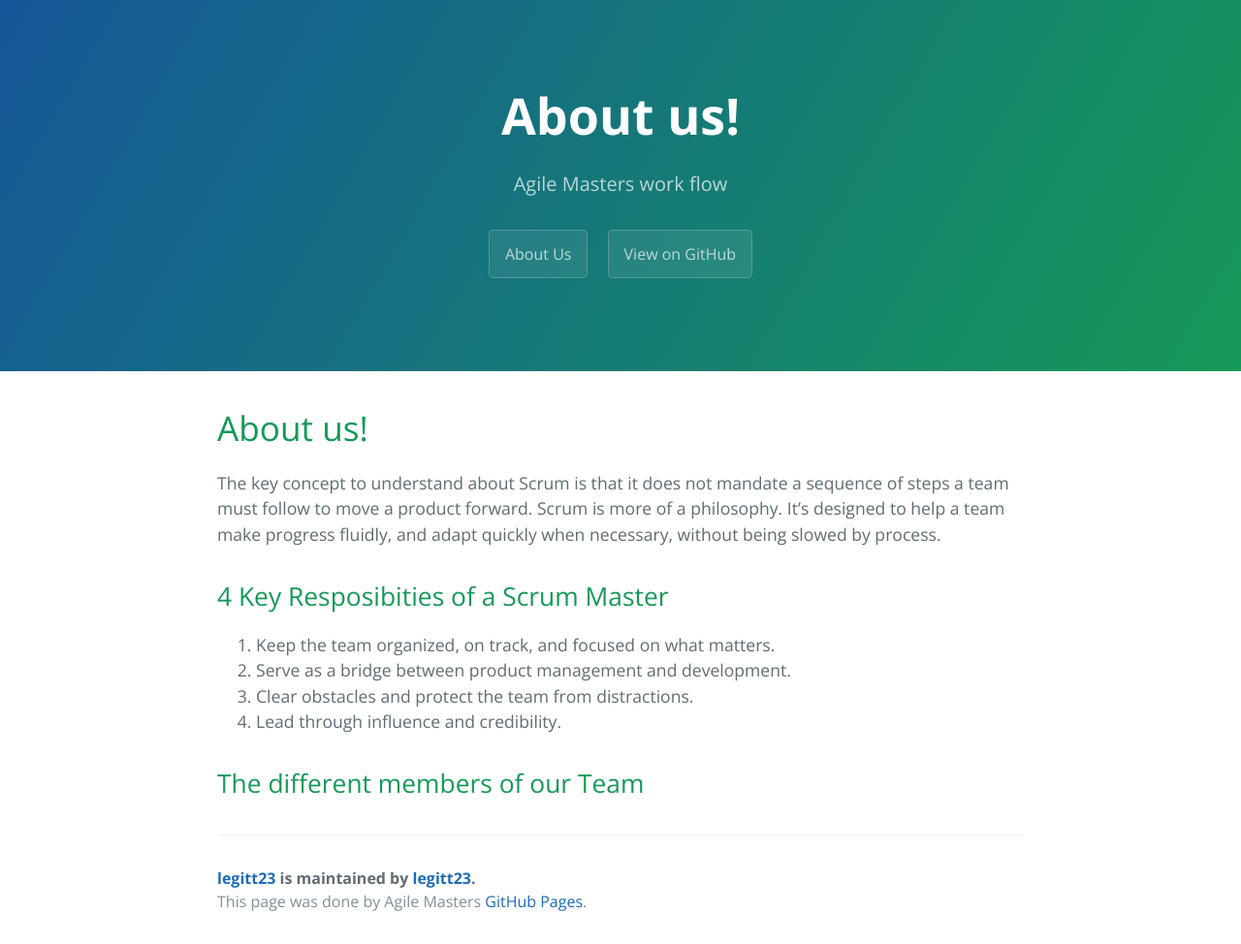
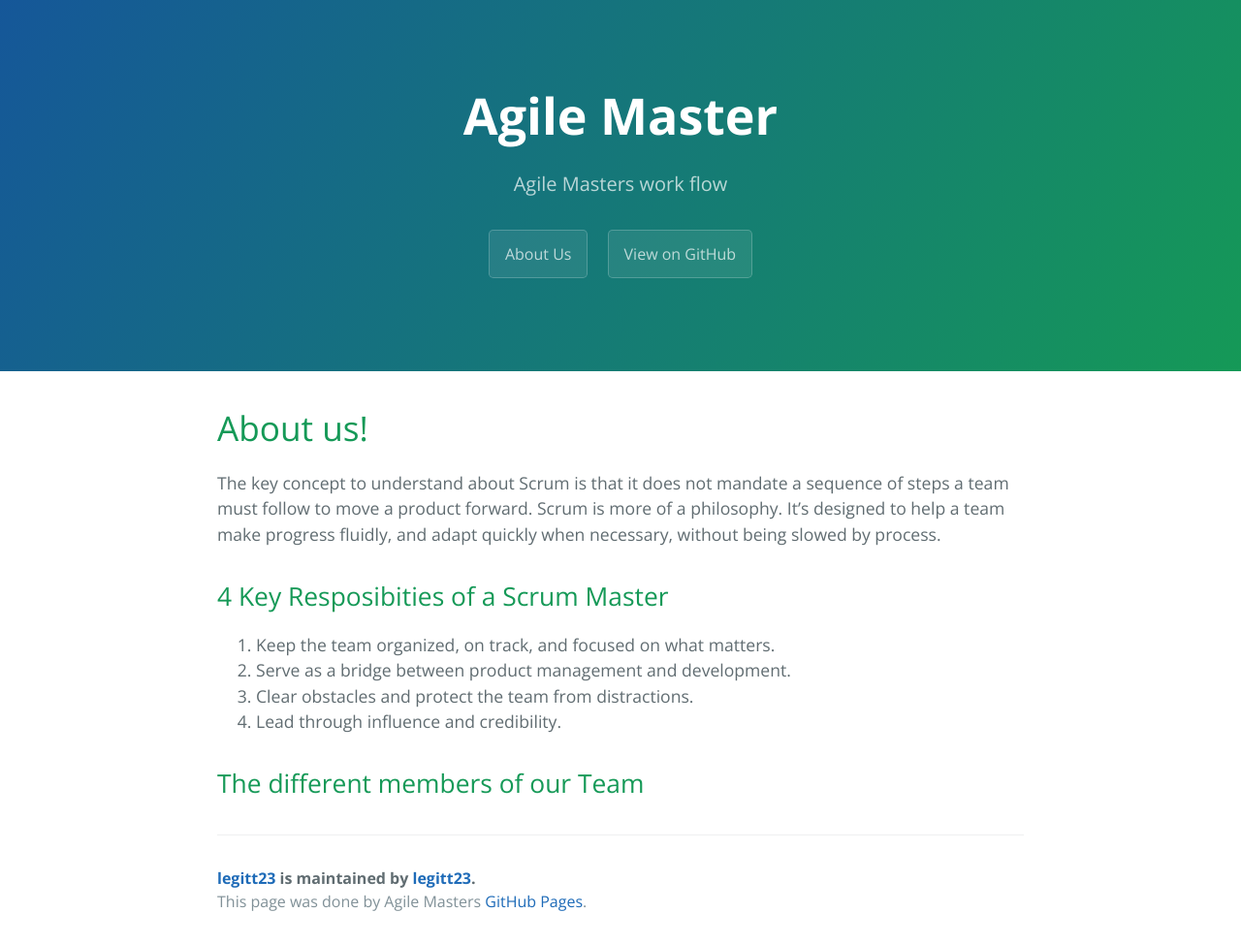
Before and after one commit to legitt23/legitt23, a Jekyll site: the page built from index.md, in a window 1280 px wide. Shown: the whole page at 97% size. Built offline with Jekyll 4.4.1, drawn with Linux system fonts in a browser that asks for light colours; our own code applies the rules of GitHub Pages for plain Markdown files.

Commit message:
Update default.html

```diff
--- a/_layouts/default.html
+++ b/_layouts/default.html
@@ -16,9 +16,9 @@
     <a id="skip-to-content" href="#content">Skip to the content.</a>
 
     <header class="page-header" role="banner">
-      <h1 class="project-name">{{ page.title | default: site.title | default: site.github.repository_name }}</h1>
+      <h1 class="project-name">Agile Master</h1>
       <h2 class="project-tagline">{{ page.description | default: site.description | default: site.github.project_tagline }}</h2>
-      <a href="{{ site.github.zip_url }}" class="btn"; TEXT-ALIGN: right >About Us</a>
+      <a href="{{ site.github.zip_url }}" class="btn"; text-align= right >About Us</a>
       {% if site.github.is_project_page %}
         <a href="{{ site.github.repository_url }}" class="btn">View on GitHub</a>
       {% endif %}
```
